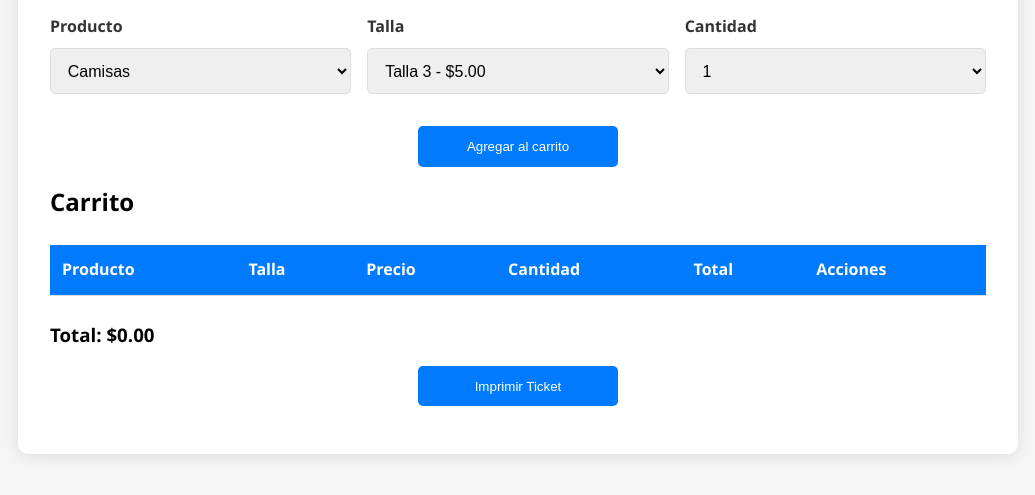
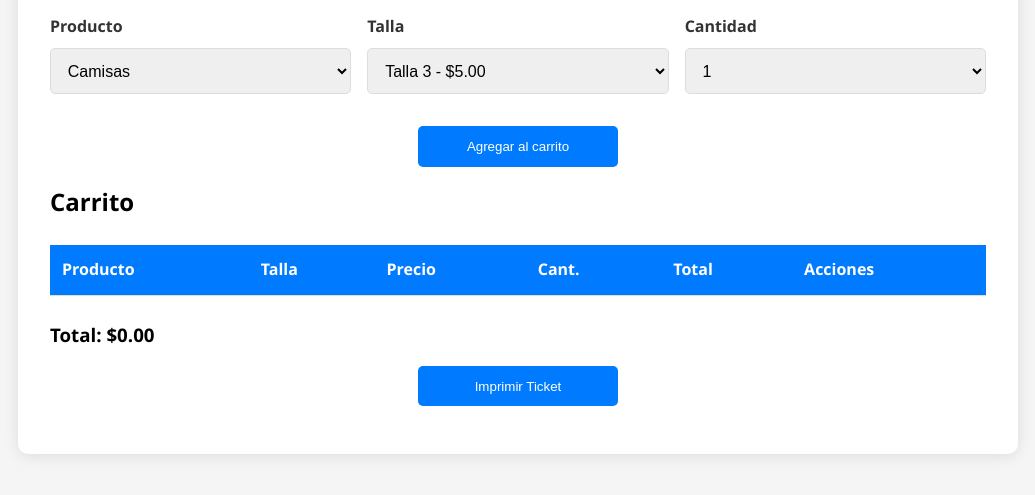
Before and after one commit to melvinarana08/CreacionesMelvinWeb, a plain HTML site: page index.html in a window 1280 px wide. Shown: the part 121-616 px from the top of the page, without its empty margins (122-1157 px from the left). Drawn offline with Linux system fonts and the light colour scheme.

Commit message:
Update  products name in index.html

```diff
--- a/index.html
+++ b/index.html
@@ -37,7 +37,7 @@
                         <th>Producto</th>
                         <th>Talla</th>
                         <th>Precio</th>
-                        <th>Cantidad</th>
+                        <th>Cant.</th>
                         <th>Total</th>
                         <th>Acciones</th>
                     </tr>
```
